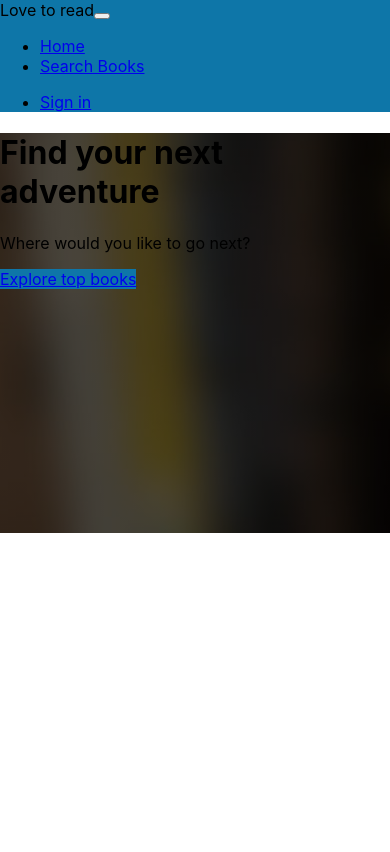
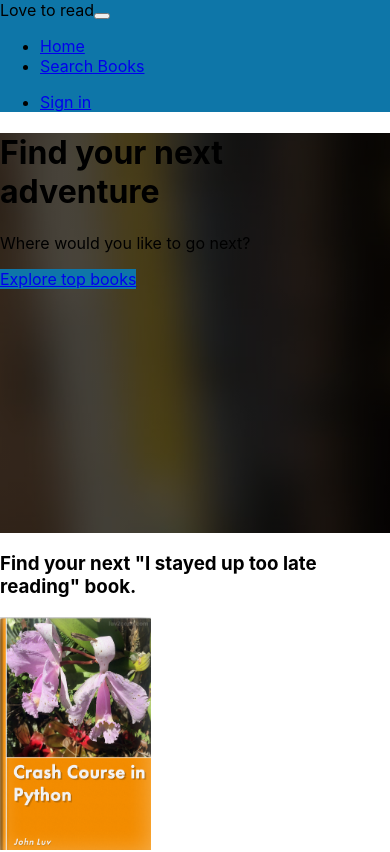
Before and after one commit to LachezarIvanovv/Full_stack_Library_app, a React (Create React App) app: page / in a window 390 px wide. Shown: the top 852 px of the page. Built offline with nearby package versions, Linux system fonts and the light colour scheme; the HTML template or start-up script is replaced by a standard one.

Commit message:
Implemented carousel on mobile

```diff
--- a/src/App.tsx
+++ b/src/App.tsx
@@ -2,12 +2,14 @@ import React from "react";
 import "./App.css";
 import { Navbar } from "./layouts/NavbarAndFooter/Navbar";
 import { ExploreTopBooks } from "./layouts/HomePage/ExploreTopBooks";
+import { Carousel } from "./layouts/HomePage/Carousel";
 
 function App() {
   return (
     <div>
       <Navbar />
       <ExploreTopBooks />
+      <Carousel />
     </div>
   );
 }
```
